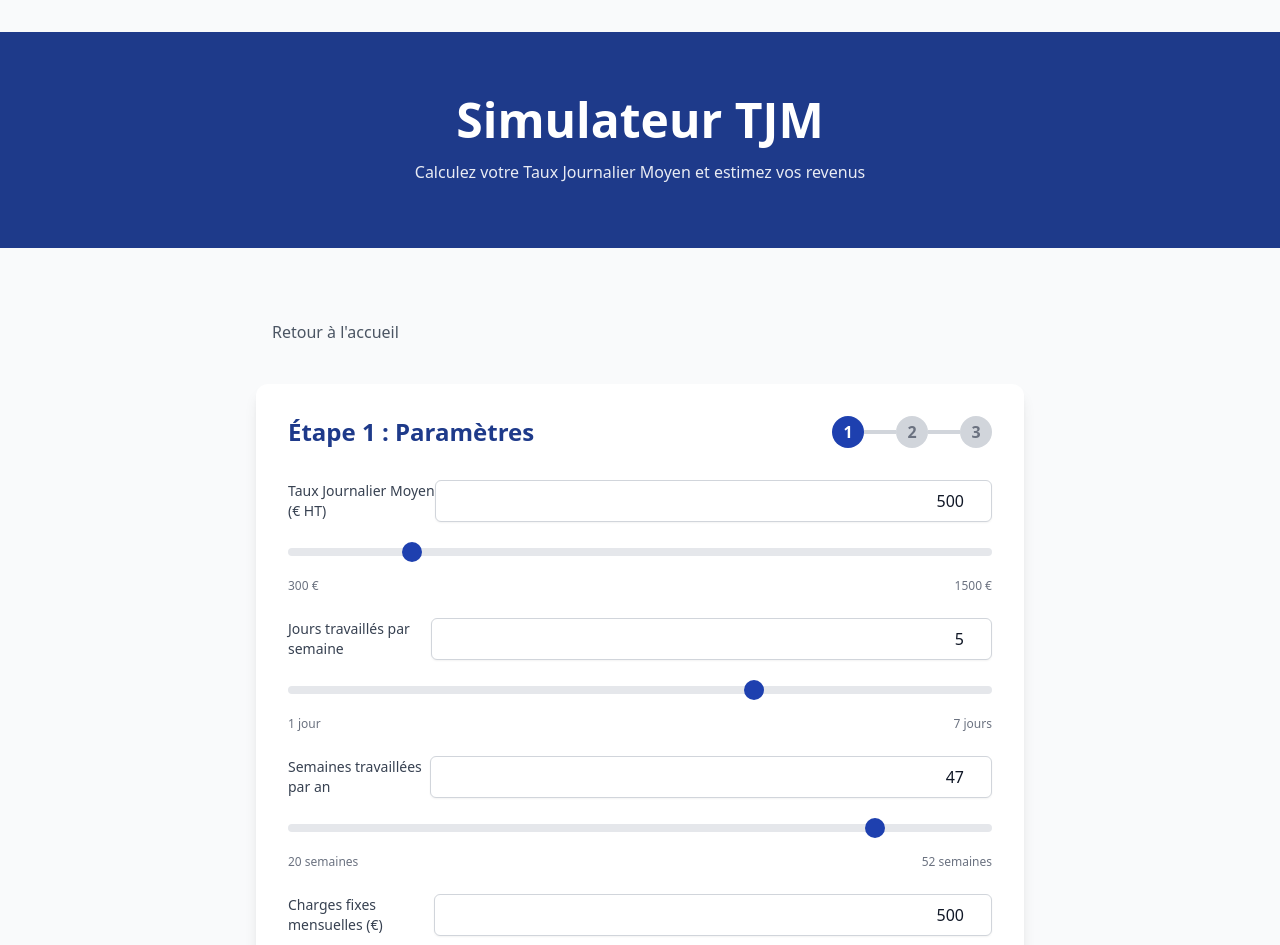
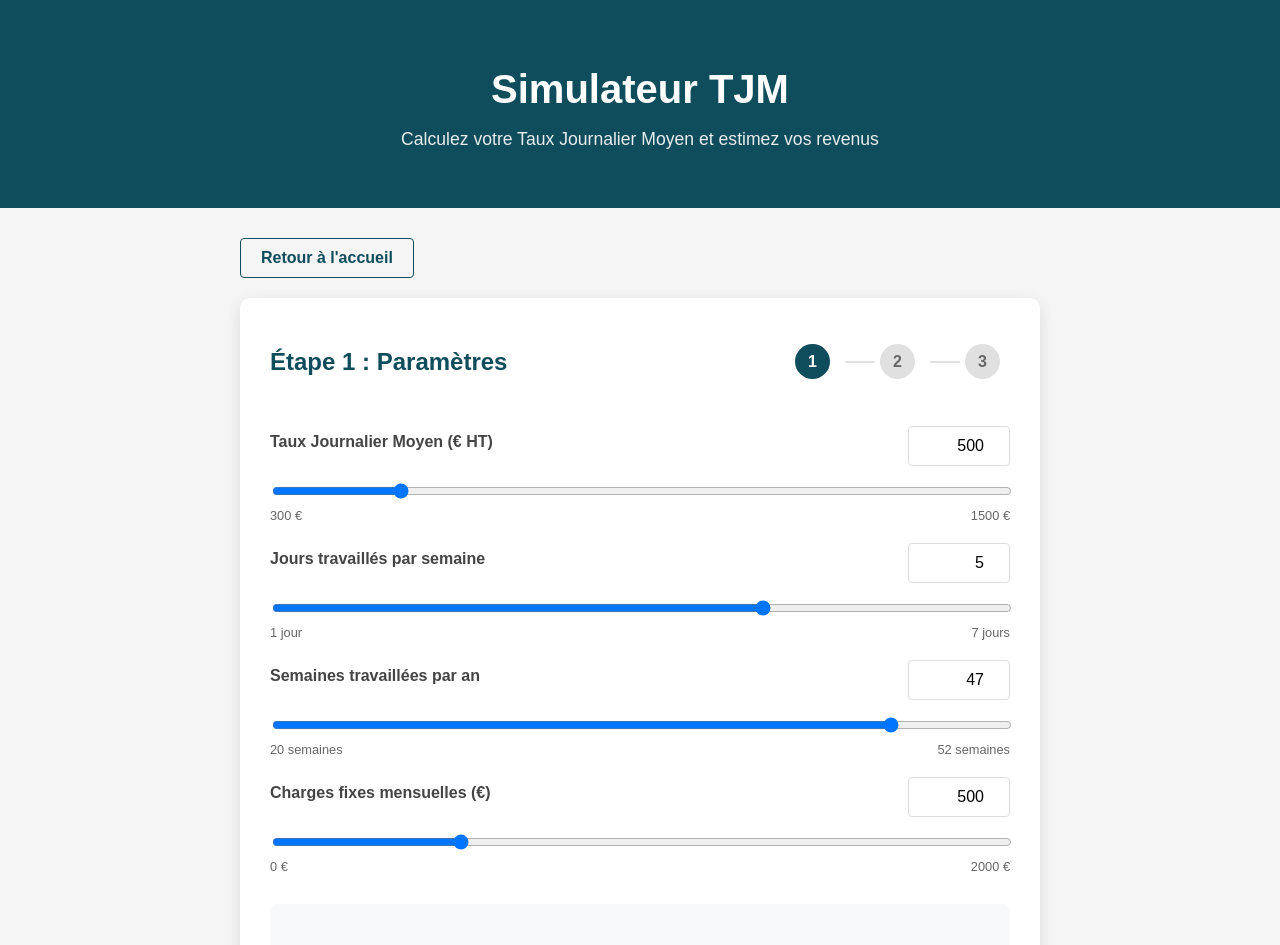
Before and after one commit to jonathanr9/Simulateur_tjm, a Next.js app: page /outils/simulateur-tjm in a window 1280 px wide. Shown: the top 945 px of the page. Built offline with nearby package versions, Linux system fonts and the light colour scheme.

Commit message:
Simplification des styles avec CSS global au lieu de Tailwind

```diff
--- a/pages/_app.js
+++ b/pages/_app.js
@@ -1,4 +1,4 @@
-import '../styles/globals.css'
+import '../styles/global.css'
 
 function MyApp({ Component, pageProps }) {
   return <Component {...pageProps} />
--- a/pages/outils/simulateur-tjm/index.js
+++ b/pages/outils/simulateur-tjm/index.js
@@ -1,10 +1,6 @@
 import { useState, useEffect } from "react";
 import Link from "next/link";
 import { useRouter } from "next/router";
-import Button from "../../../components/ui/Button";
-import Input from "../../../components/ui/Input";
-import Label from "../../../components/ui/Label";
-import Slider from "../../../components/ui/Slider";
 import { localStore, sessionStore } from "../../../utils/storage";
 import { captureUtmParams } from "../../../utils/tracking";
 
@@ -94,185 +90,176 @@ export default function SimulateurTJMPage() {
   };
 
   return (
-    <div className="pt-8 pb-16">
-      <div className="bg-blue-700 py-16 mb-16">
-        <div className="container mx-auto px-4">
-          <h1 className="text-3xl sm:text-4xl md:text-5xl font-bold text-white text-center">
-            Simulateur TJM
-          </h1>
-          <p className="text-white/90 text-center mt-3 sm:mt-4 max-w-2xl mx-auto px-4 sm:px-0">
-            Calculez votre Taux Journalier Moyen et estimez vos revenus
-          </p>
+    <div>
+      <div className="header">
+        <div className="container">
+          <h1>Simulateur TJM</h1>
+          <p>Calculez votre Taux Journalier Moyen et estimez vos revenus</p>
         </div>
       </div>
 
-      <div className="container mx-auto px-4">
-        <div className="max-w-3xl mx-auto">
-          <Link href="/" legacyBehavior>
-            <Button variant="ghost" className="mb-8">
+      <div className="container">
+        <div style={{ maxWidth: "800px", margin: "0 auto" }}>
+          <Link href="/">
+            <a className="btn btn-outline" style={{ marginBottom: "20px", display: "inline-block" }}>
               Retour à l'accueil
-            </Button>
+            </a>
           </Link>
 
           {/* Étape 1 : Simulateur */}
-          <div className="bg-white rounded-xl p-5 sm:p-8 shadow-lg">
-            <div className="flex items-center justify-between mb-8">
-              <h2 className="text-2xl font-semibold text-blue-700 flex items-center">
+          <div className="simulator-card">
+            <div style={{ display: "flex", justifyContent: "space-between", alignItems: "center", marginBottom: "30px" }}>
+              <h2 style={{ color: "#0F4C5C", fontSize: "1.5rem", fontWeight: "600" }}>
                 Étape 1 : Paramètres
               </h2>
-              <div className="flex items-center">
-                <div className="w-8 h-8 rounded-full bg-blue-600 text-white flex items-center justify-center font-bold">
-                  1
+              <div style={{ display: "flex", alignItems: "center" }}>
+                <div className="step-number step-active">1</div>
+                <div className="step-line"></div>
+                <div className="step-number step-inactive">2</div>
+                <div className="step-line"></div>
+                <div className="step-number step-inactive">3</div>
               </div>
-                <div className="w-8 h-1 bg-gray-300"></div>
-                <div className="w-8 h-8 rounded-full bg-gray-300 text-gray-500 flex items-center justify-center font-bold">
-                  2
             </div>
-                <div className="w-8 h-1 bg-gray-300"></div>
-                <div className="w-8 h-8 rounded-full bg-gray-300 text-gray-500 flex items-center justify-center font-bold">
-                  3
+
+            <div>
+              {/* TJM */}
+              <div className="form-group">
+                <div style={{ display: "flex", justifyContent: "space-between", alignItems: "center" }}>
+                  <label className="form-label">Taux Journalier Moyen (€ HT)</label>
+                  <input
+                    type="number"
+                    value={tjm}
+                    onChange={(e) => setTjm(Number(e.target.value))}
+                    className="form-input"
+                    style={{ width: "80px", textAlign: "right" }}
+                  />
+                </div>
+                <div className="slider-container">
+                  <input
+                    type="range"
+                    min={300}
+                    max={1500}
+                    step={10}
+                    value={tjm}
+                    onChange={(e) => setTjm(Number(e.target.value))}
+                    style={{ width: "100%" }}
+                  />
+                  <div className="slider-values">
+                    <span>300 €</span>
+                    <span>1500 €</span>
                   </div>
                 </div>
               </div>
 
-            <div className="space-y-6">
-              {/* TJM */}
-              <div>
-                <div className="flex items-center justify-between mb-2">
-                  <Label htmlFor="tjm" className="text-gray-700 font-medium">
-                    Taux Journalier Moyen (€ HT)
-                  </Label>
-                  <Input
-                    id="tjm-value"
-                    type="number"
-                    value={tjm}
-                    onChange={(e) => setTjm(Number(e.target.value))}
-                    className="w-24 text-right"
-                  />
-                </div>
-                <Slider
-                  id="tjm"
-                  min={300}
-                  max={1500}
-                  step={10}
-                  value={[tjm]}
-                  onValueChange={(value) => setTjm(value[0])}
-                  className="my-4"
-                />
-                <div className="flex justify-between text-xs text-gray-500">
-                  <span>300 €</span>
-                  <span>1500 €</span>
-                </div>
-              </div>
-
               {/* Jours par semaine */}
-              <div>
-                <div className="flex items-center justify-between mb-2">
-                  <Label htmlFor="jours-semaine" className="text-gray-700 font-medium">
-                    Jours travaillés par semaine
-                  </Label>
-                  <Input
-                    id="jours-semaine-value"
+              <div className="form-group">
+                <div style={{ display: "flex", justifyContent: "space-between", alignItems: "center" }}>
+                  <label className="form-label">Jours travaillés par semaine</label>
+                  <input
                     type="number"
                     value={joursParSemaine}
                     onChange={(e) => setJoursParSemaine(Number(e.target.value))}
                     min={1}
                     max={7}
-                    className="w-24 text-right"
+                    className="form-input"
+                    style={{ width: "80px", textAlign: "right" }}
                   />
                 </div>
-                <Slider
-                  id="jours-semaine"
+                <div className="slider-container">
+                  <input
+                    type="range"
                     min={1}
                     max={7}
                     step={0.5}
-                  value={[joursParSemaine]}
-                  onValueChange={(value) => setJoursParSemaine(value[0])}
-                  className="my-4"
+                    value={joursParSemaine}
+                    onChange={(e) => setJoursParSemaine(Number(e.target.value))}
+                    style={{ width: "100%" }}
                   />
-                <div className="flex justify-between text-xs text-gray-500">
+                  <div className="slider-values">
                     <span>1 jour</span>
                     <span>7 jours</span>
                   </div>
                 </div>
+              </div>
 
               {/* Semaines par an */}
-              <div>
-                <div className="flex items-center justify-between mb-2">
-                  <Label htmlFor="semaines-an" className="text-gray-700 font-medium">
-                    Semaines travaillées par an
-                  </Label>
-                  <Input
-                    id="semaines-an-value"
+              <div className="form-group">
+                <div style={{ display: "flex", justifyContent: "space-between", alignItems: "center" }}>
+                  <label className="form-label">Semaines travaillées par an</label>
+                  <input
                     type="number"
                     value={semainesParAn}
                     onChange={(e) => setSemainesParAn(Number(e.target.value))}
                     min={20}
                     max={52}
-                    className="w-24 text-right"
+                    className="form-input"
+                    style={{ width: "80px", textAlign: "right" }}
                   />
                 </div>
-                <Slider
-                  id="semaines-an"
+                <div className="slider-container">
+                  <input
+                    type="range"
                     min={20}
                     max={52}
                     step={1}
-                  value={[semainesParAn]}
-                  onValueChange={(value) => setSemainesParAn(value[0])}
-                  className="my-4"
+                    value={semainesParAn}
+                    onChange={(e) => setSemainesParAn(Number(e.target.value))}
+                    style={{ width: "100%" }}
                   />
-                <div className="flex justify-between text-xs text-gray-500">
+                  <div className="slider-values">
                     <span>20 semaines</span>
                     <span>52 semaines</span>
                   </div>
                 </div>
+              </div>
 
               {/* Charges fixes mensuelles */}
-              <div>
-                <div className="flex items-center justify-between mb-2">
-                  <Label htmlFor="charges-fixes" className="text-gray-700 font-medium">
-                    Charges fixes mensuelles (€)
-                  </Label>
-                  <Input
-                    id="charges-fixes-value"
+              <div className="form-group">
+                <div style={{ display: "flex", justifyContent: "space-between", alignItems: "center" }}>
+                  <label className="form-label">Charges fixes mensuelles (€)</label>
+                  <input
                     type="number"
                     value={chargesFixes}
                     onChange={(e) => setChargesFixes(Number(e.target.value))}
-                    className="w-24 text-right"
+                    className="form-input"
+                    style={{ width: "80px", textAlign: "right" }}
                   />
                 </div>
-                <Slider
-                  id="charges-fixes"
+                <div className="slider-container">
+                  <input
+                    type="range"
                     min={0}
                     max={2000}
                     step={50}
-                  value={[chargesFixes]}
-                  onValueChange={(value) => setChargesFixes(value[0])}
-                  className="my-4"
+                    value={chargesFixes}
+                    onChange={(e) => setChargesFixes(Number(e.target.value))}
+                    style={{ width: "100%" }}
                   />
-                <div className="flex justify-between text-xs text-gray-500">
+                  <div className="slider-values">
                     <span>0 €</span>
                     <span>2000 €</span>
                   </div>
                 </div>
+              </div>
 
               {/* Résultat */}
-              <div className="mt-8 p-6 bg-gray-50 rounded-lg">
-                <h3 className="text-lg font-medium text-gray-700 mb-4">Résultat</h3>
-                <div className="flex justify-between items-center">
-                  <span className="text-gray-700">Chiffre d'affaires annuel estimé :</span>
-                  <span className="text-2xl font-bold text-blue-700">{caAnnuel.toLocaleString("fr-FR")} € HT</span>
+              <div className="result-box">
+                <h3 style={{ fontSize: "1.2rem", marginBottom: "15px" }}>Résultat</h3>
+                <div style={{ display: "flex", justifyContent: "space-between", alignItems: "center" }}>
+                  <span style={{ fontSize: "1rem" }}>Chiffre d'affaires annuel estimé :</span>
+                  <span className="result-amount">{caAnnuel.toLocaleString("fr-FR")} € HT</span>
                 </div>
               </div>
 
               {/* Bouton suivant */}
-              <div className="mt-8 flex justify-end">
-                <Button
+              <div style={{ marginTop: "30px", display: "flex", justifyContent: "flex-end" }}>
+                <button
                   onClick={handleNext}
+                  className="btn btn-primary"
                   disabled={isLoading}
                 >
                   {isLoading ? "Chargement..." : "Suivant"}
-                </Button>
+                </button>
               </div>
             </div>
           </div>
--- /dev/null
+++ b/styles/global.css
@@ -0,0 +1,234 @@
+/* Styles de base */
+body {
+  font-family: 'Arial', sans-serif;
+  margin: 0;
+  padding: 0;
+  background-color: #f5f5f5;
+  color: #333;
+}
+
+.container {
+  max-width: 1200px;
+  margin: 0 auto;
+  padding: 0 20px;
+}
+
+/* En-tête */
+.header {
+  background-color: #0F4C5C;
+  color: white;
+  padding: 40px 0;
+  margin-bottom: 30px;
+  text-align: center;
+}
+
+.header h1 {
+  font-size: 2.5rem;
+  margin-bottom: 10px;
+}
+
+.header p {
+  font-size: 1.1rem;
+  opacity: 0.9;
+}
+
+/* Section de simulation */
+.simulator-card {
+  background-color: white;
+  border-radius: 10px;
+  padding: 30px;
+  box-shadow: 0 4px 15px rgba(0, 0, 0, 0.1);
+}
+
+.steps {
+  display: flex;
+  justify-content: space-between;
+  margin-bottom: 30px;
+}
+
+.step-item {
+  display: flex;
+  align-items: center;
+}
+
+.step-number {
+  width: 35px;
+  height: 35px;
+  border-radius: 50%;
+  display: flex;
+  align-items: center;
+  justify-content: center;
+  font-weight: bold;
+  margin-right: 10px;
+}
+
+.step-active {
+  background-color: #0F4C5C;
+  color: white;
+}
+
+.step-inactive {
+  background-color: #e0e0e0;
+  color: #666;
+}
+
+.step-line {
+  height: 2px;
+  width: 30px;
+  background-color: #e0e0e0;
+  margin: 0 5px;
+}
+
+.step-line-active {
+  background-color: #0F4C5C;
+}
+
+/* Formulaires */
+.form-group {
+  margin-bottom: 20px;
+}
+
+.form-label {
+  display: block;
+  font-weight: 600;
+  margin-bottom: 8px;
+  color: #444;
+}
+
+.form-input {
+  width: 100%;
+  padding: 10px;
+  border: 1px solid #ddd;
+  border-radius: 4px;
+  font-size: 16px;
+}
+
+.form-input:focus {
+  outline: none;
+  border-color: #0F4C5C;
+  box-shadow: 0 0 0 2px rgba(15, 76, 92, 0.2);
+}
+
+.slider-container {
+  margin: 15px 0;
+}
+
+.slider {
+  width: 100%;
+  height: 8px;
+  background-color: #e0e0e0;
+  border-radius: 4px;
+  position: relative;
+}
+
+.slider-range {
+  position: absolute;
+  top: 0;
+  left: 0;
+  height: 100%;
+  background-color: #0F4C5C;
+  border-radius: 4px;
+}
+
+.slider-values {
+  display: flex;
+  justify-content: space-between;
+  font-size: 0.8rem;
+  color: #666;
+  margin-top: 5px;
+}
+
+/* Boutons */
+.btn {
+  padding: 10px 20px;
+  border-radius: 4px;
+  font-weight: 600;
+  cursor: pointer;
+  transition: all 0.2s;
+  border: none;
+  font-size: 16px;
+}
+
+.btn-primary {
+  background-color: #0F4C5C;
+  color: white;
+}
+
+.btn-primary:hover {
+  background-color: #0c3d4a;
+}
+
+.btn-outline {
+  background-color: transparent;
+  border: 1px solid #0F4C5C;
+  color: #0F4C5C;
+}
+
+.btn-outline:hover {
+  background-color: #f0f8ff;
+}
+
+/* Résultats */
+.result-box {
+  background-color: #f8f9fa;
+  padding: 20px;
+  border-radius: 8px;
+  margin-top: 30px;
+}
+
+.result-amount {
+  font-size: 24px;
+  font-weight: bold;
+  color: #0F4C5C;
+}
+
+/* Récapitulatif */
+.recap-box {
+  background-color: #f8f9fa;
+  padding: 20px;
+  border-radius: 8px;
+  margin-bottom: 30px;
+}
+
+/* Success page */
+.success-icon {
+  color: #28a745;
+  font-size: 60px;
+  margin-bottom: 20px;
+}
+
+.text-center {
+  text-align: center;
+}
+
+.mt-4 {
+  margin-top: 20px;
+}
+
+.mb-4 {
+  margin-bottom: 20px;
+}
+
+.d-flex {
+  display: flex;
+}
+
+.justify-end {
+  justify-content: flex-end;
+}
+
+.justify-center {
+  justify-content: center;
+}
+
+.flex-col {
+  flex-direction: column;
+}
+
+.sm-flex-row {
+  flex-direction: row;
+}
+
+.gap-2 {
+  gap: 10px;
+}
```
Lines whose indentation alone changed are shown as unchanged.
